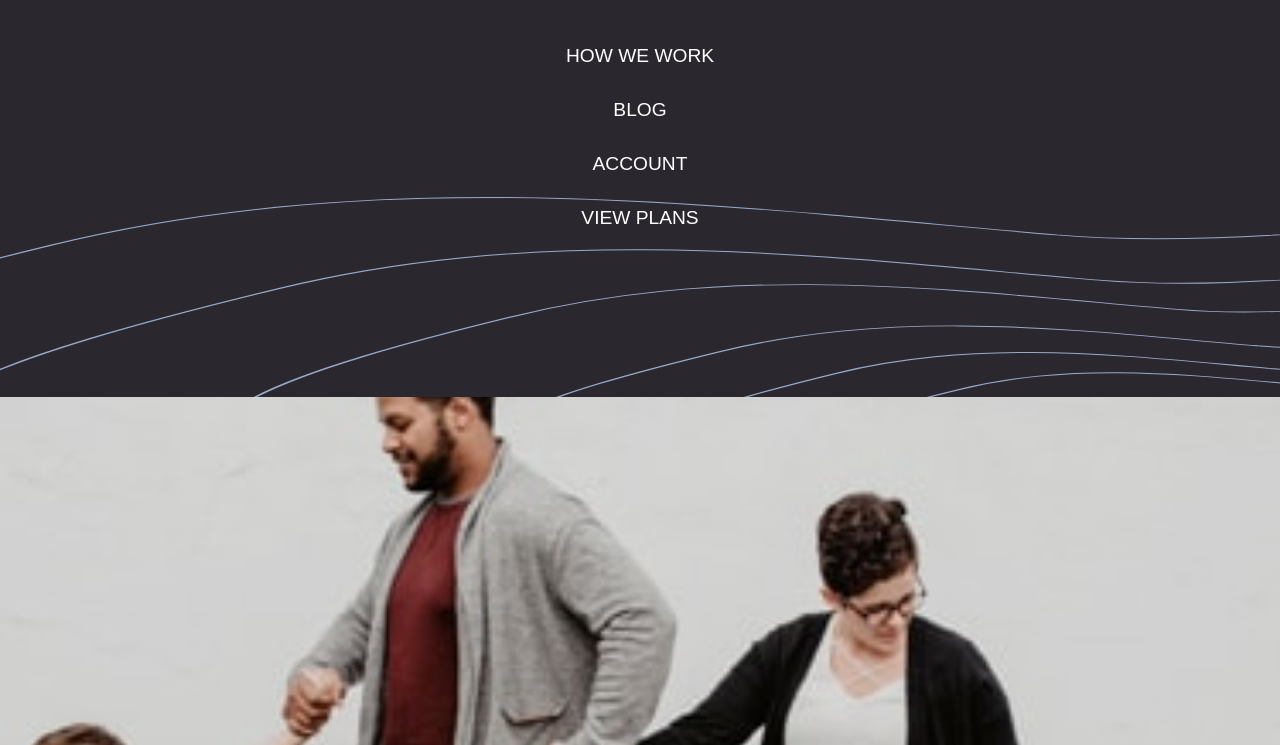
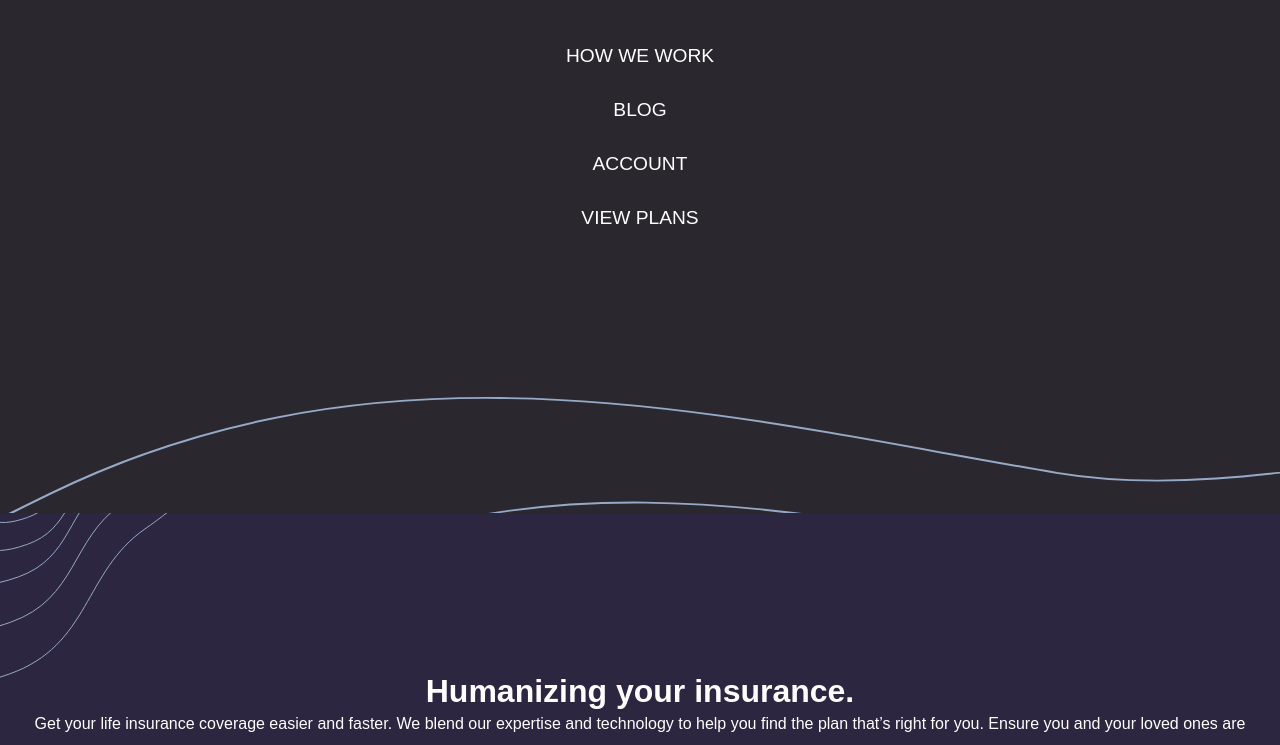
Before and after one commit to Edixon06/insure-landing-page, a plain HTML site: page index.html in a window 1280 px wide. Both pictures are taken after a click on the button 1248 px from the left and 33 px from the top of the page. Shown: the part 55-800 px from the top of the page. Drawn offline with Linux system fonts and the light colour scheme.

Commit message:
Fix del menu desplegable para movil

```diff
--- a/styles.css
+++ b/styles.css
@@ -30,7 +30,7 @@
     text-transform: uppercase;
     position: absolute;
     width: 100vw;
-    height: 400px;
+    height: 100vh;
     left: 0;
     padding: 2rem 0 2rem 0;
 }
@@ -50,8 +50,12 @@
     cursor: pointer;
 }
 
+.img-container {
+    height: 500px;
+}
 .intro img {
     width: 100%;
+    height: 100%;
 }
 
 .intro-content {
```
